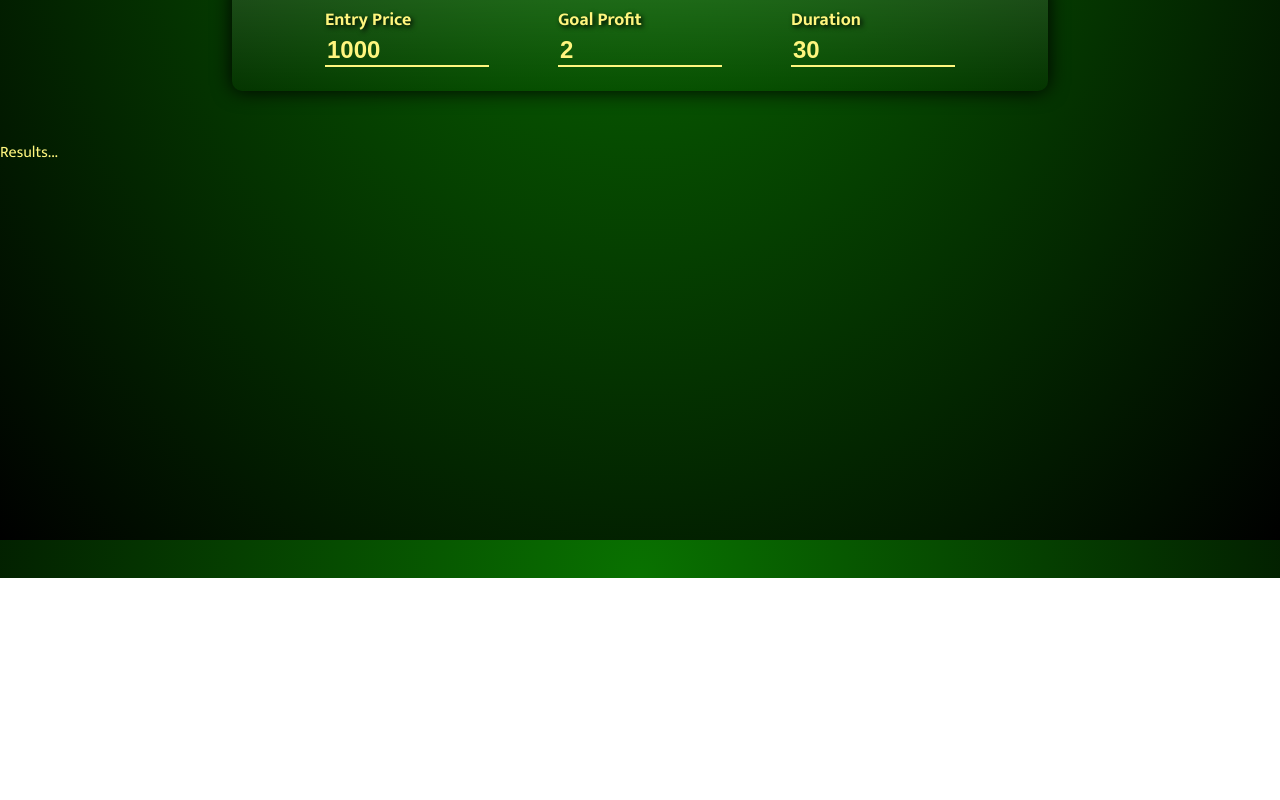
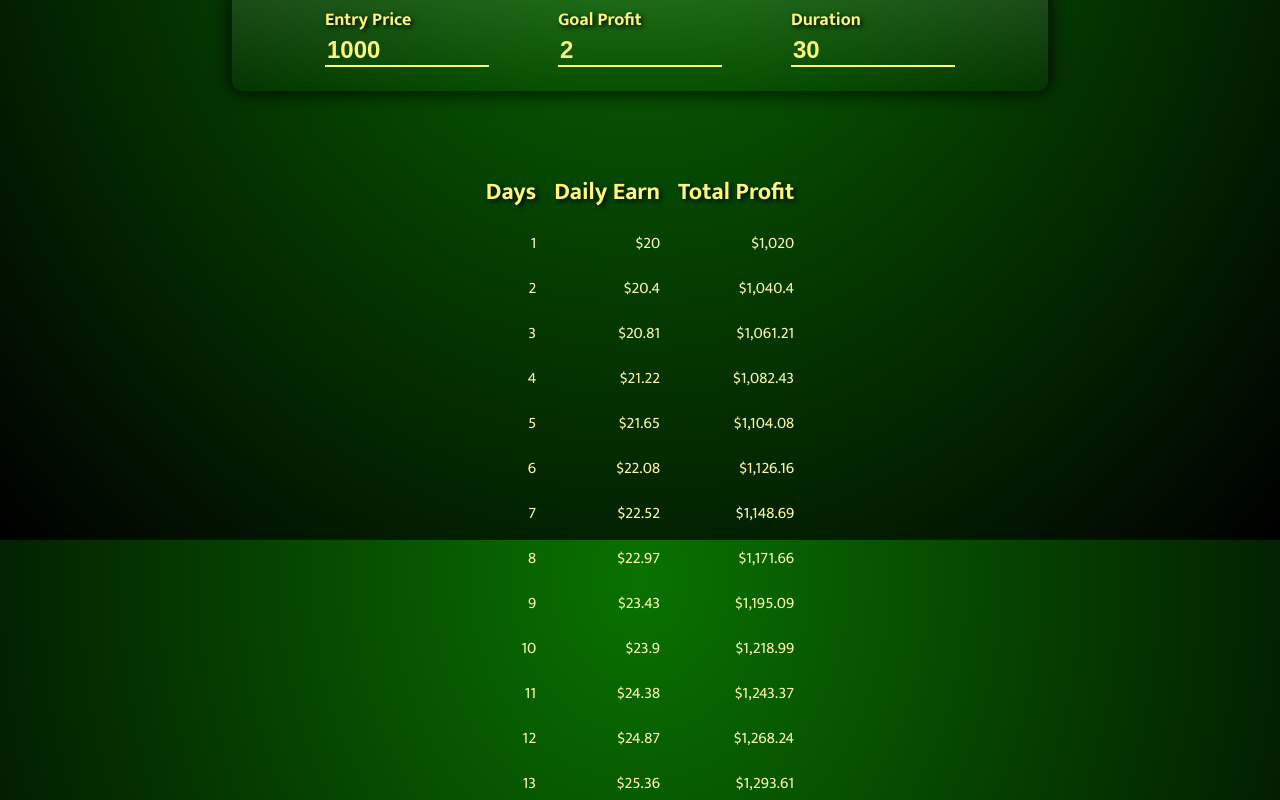
Before and after one commit to ozdenatabey/profit-calculator, a React (Vite) app: page / in a window 1280 px wide. Shown: the part 260-1060 px from the top of the page. Before the commit the page ends 838 px from the top, so only its background shows below. Built offline with nearby package versions, Linux system fonts and the light colour scheme.

Commit message:
the calculations are shown in a table now. and with this the app is finished

```diff
--- a/src/components/Results.jsx
+++ b/src/components/Results.jsx
@@ -1,5 +1,26 @@
-import { calculate } from "../../util/Calculation";
+import { calculate, formatter } from "../../util/Calculation";
 export default function Results({ input }) {
-  console.log(calculate(input));
-  return <p>Results...</p>;
+  const resultsData = calculate(input);
+  return (
+    <table id="result">
+      <thead>
+        <tr>
+          <th>Days</th>
+          <th>Daily Earn</th>
+          <th>Total Profit</th>
+        </tr>
+      </thead>
+      <tbody>
+        {resultsData.map((resultsData) => {
+          return (
+            <tr key={resultsData.day}>
+              <td>{resultsData.day}</td>
+              <td>{formatter.format(resultsData.dailyEarn)}</td>
+              <td>{formatter.format(resultsData.totalEarn)}</td>
+            </tr>
+          );
+        })}
+      </tbody>
+    </table>
+  );
 }
--- a/src/index.css
+++ b/src/index.css
@@ -60,3 +60,22 @@ input {
   font-weight: bold;
   max-width: 20vh;
 }
+
+#result {
+  margin: auto;
+  padding: 1rem;
+  table-layout: fixed;
+  border-spacing: 1rem;
+  text-align: right;
+}
+
+#result thead {
+  font-size: 1.5rem;
+  color: #FFF67E;
+  text-shadow: 2px 2px 5px black;
+}
+
+#result tbody {
+  font-size: 1rem;
+  color: #fff9a5;
+}
--- a/util/Calculation.js
+++ b/util/Calculation.js
@@ -13,3 +13,10 @@ export function calculate({ entryPrice, goal, duration }) {
   }
   return resultData;
 }
+
+export const formatter = new Intl.NumberFormat("en-US", {
+  style: "currency",
+  currency: "USD",
+  minimumFractionDigits: 0,
+  maximumFractionDigits: 2,
+});
```
